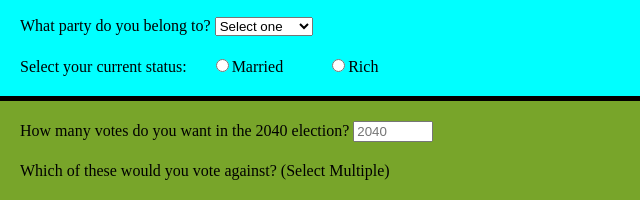
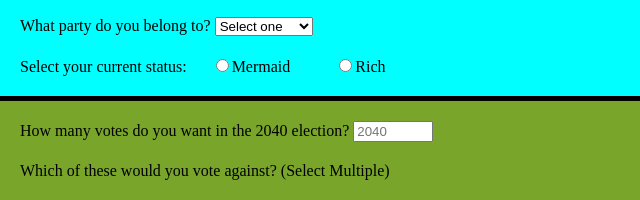
Before and after one commit to ernierow5/ernierow5.github.io, a plain HTML site: page index.html in a window 1280 px wide. Shown: the part 313-513 px from the top of the page, 0-640 px from the left. Drawn offline with Linux system fonts and the light colour scheme.

Commit message:
Update index.html

```diff
--- a/index.html
+++ b/index.html
@@ -27,7 +27,7 @@
           </select>
         </label>
         <label> Select your current status:
-          <label class="inline"><input type="radio" name="status" value="1" />Married</label>
+          <label class="inline"><input type="radio" name="status" value="1" />Mermaid</label>
           <label class="inline"><input type="radio" name="status" value="2" />Rich</label>
         </label>
       </div>
```
